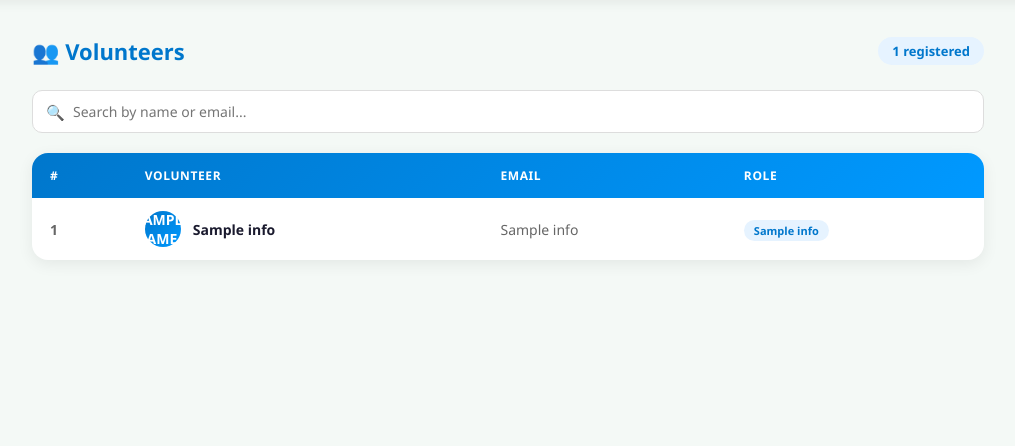
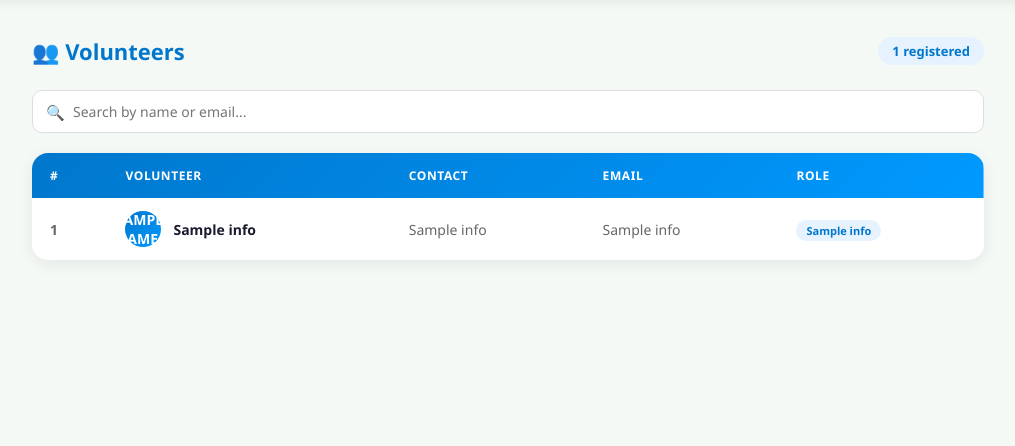
Before and after one commit to pramod1512/campaign-management-project, a Flask app: template templates/view_volunteer.html in a window 1280 px wide. Shown: the part 63-509 px from the top of the page, without its empty margins (132-1147 px from the left). Run offline with Flask 3, Linux system fonts and the light colour scheme; the template is opened without the code that fills it: most values are stand-ins (such as "Sample title", 1, 10 or a date in 2020).

Commit message:
Update view_volunteer.html

```diff
--- a/templates/view_volunteer.html
+++ b/templates/view_volunteer.html
@@ -220,6 +220,7 @@
         <tr>
           <th>#</th>
           <th>Volunteer</th>
+	  <th>Contact</th>
           <th>Email</th>
           <th>Role</th>
         </tr>
@@ -234,6 +235,7 @@
               <strong>{{ info[1] }}</strong>
             </div>
           </td>
+	  <td style="color:var(--muted);">{{ info[5] }}</td>
           <td style="color:var(--muted);">{{ info[2] }}</td>
           <td><span class="role-badge">{{ info[4] }}</span></td>
         </tr>
```
